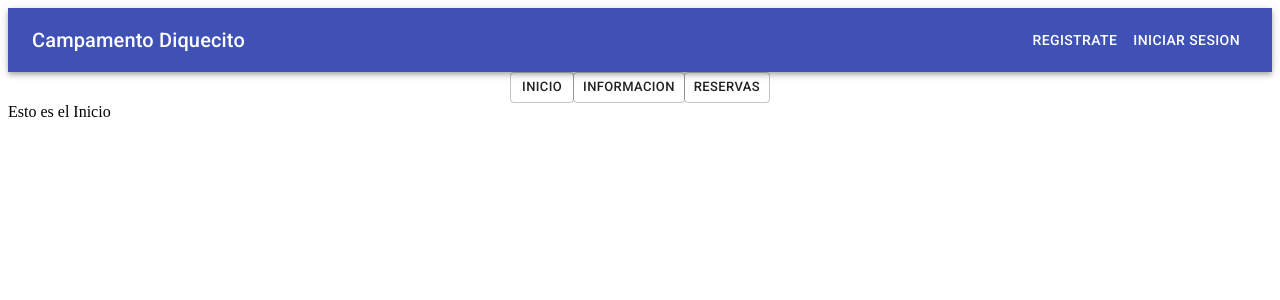
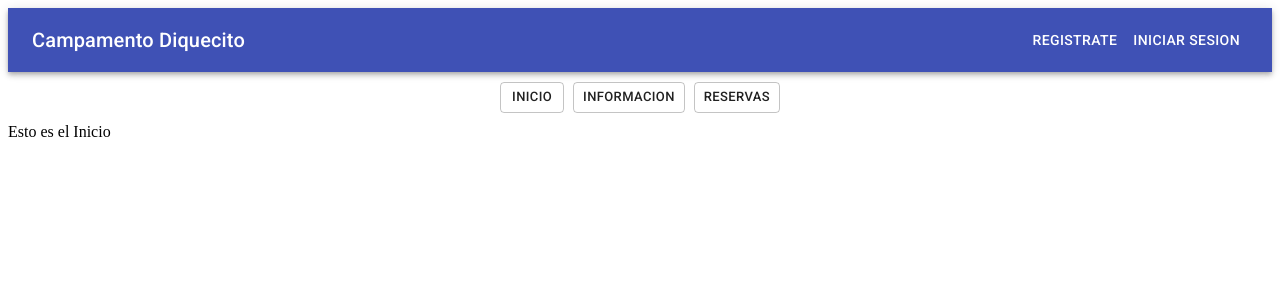
Before and after one commit to team3fat/frontend, a React (Create React App) app: page / in a window 1280 px wide. Shown: the top 300 px of the page. Built offline with nearby package versions, Linux system fonts and the light colour scheme.

Commit message:
AHORA SI MENU DE MIERD

```diff
--- a/src/App.js
+++ b/src/App.js
@@ -17,6 +17,7 @@ const useStyles = makeStyles(theme => ({
     },
     title: {
         flexGrow: 1,
+
     },
 }));
 
--- a/src/_assets/css/font.css
+++ b/src/_assets/css/font.css
@@ -1,8 +1,3 @@
-.body {
-    background-color: #000;
-    margin: 0;
-    padding: 0;
-}
 .separarboton{
     margin: 10px;
 }
--- a/src/_components/nav-bar/nav-bar.js
+++ b/src/_components/nav-bar/nav-bar.js
@@ -3,11 +3,11 @@ import { NavLink } from 'react-router-dom';
 import Button from '@material-ui/core/Button';
 import ButtonGroup from '@material-ui/core/ButtonGroup';
 import Grid from '@material-ui/core/Grid';
-import style from '../../_assets/css/font.css';
+import '../../_assets/css/font.css';
 
 class NavBar extends React.Component {
 
-    constructor(props){
+    constructor(props) {
         super(props)
         this.state = {
             diaShow: false
@@ -33,22 +33,28 @@ class NavBar extends React.Component {
         return (
             <nav>
                 <div>
-                    <Grid container spacing={1} direction="column" alignItems="center">
+                    <Grid container direction="column" alignItems="center">
                         <Grid item>
                             <ButtonGroup size="small" aria-label="small outlined button group" >
-                                <NavLink {...this.getNavLinkProps('inicio')}><Button size="small" variant="outlined">
+                                <div className="separarboton">
+                                    <NavLink {...this.getNavLinkProps('inicio')}><Button size="small" variant="outlined" >
                                         Inicio
                                     </Button></NavLink>
+                                </div>
+                                <div className="separarboton">
                                     <NavLink {...this.getNavLinkProps('informacion')}><Button size="small" variant="outlined"
-                                className={style.separarboton}>Informacion
+                                        className="separarboton">Informacion
                                     </Button></NavLink>
+                                </div>
+                                <div className="separarboton">
                                     <NavLink {...this.getNavLinkProps('reservas')}><Button size="small" variant="outlined">
                                         Reservas</Button></NavLink>
+                                </div>
                             </ButtonGroup>
                         </Grid>
                     </Grid>
                 </div>
-                { this.state.diaShow ? "dia" : null}
+                {this.state.diaShow ? "dia" : null}
             </nav>
 
         );
```
Lines whose indentation alone changed are shown as unchanged.
